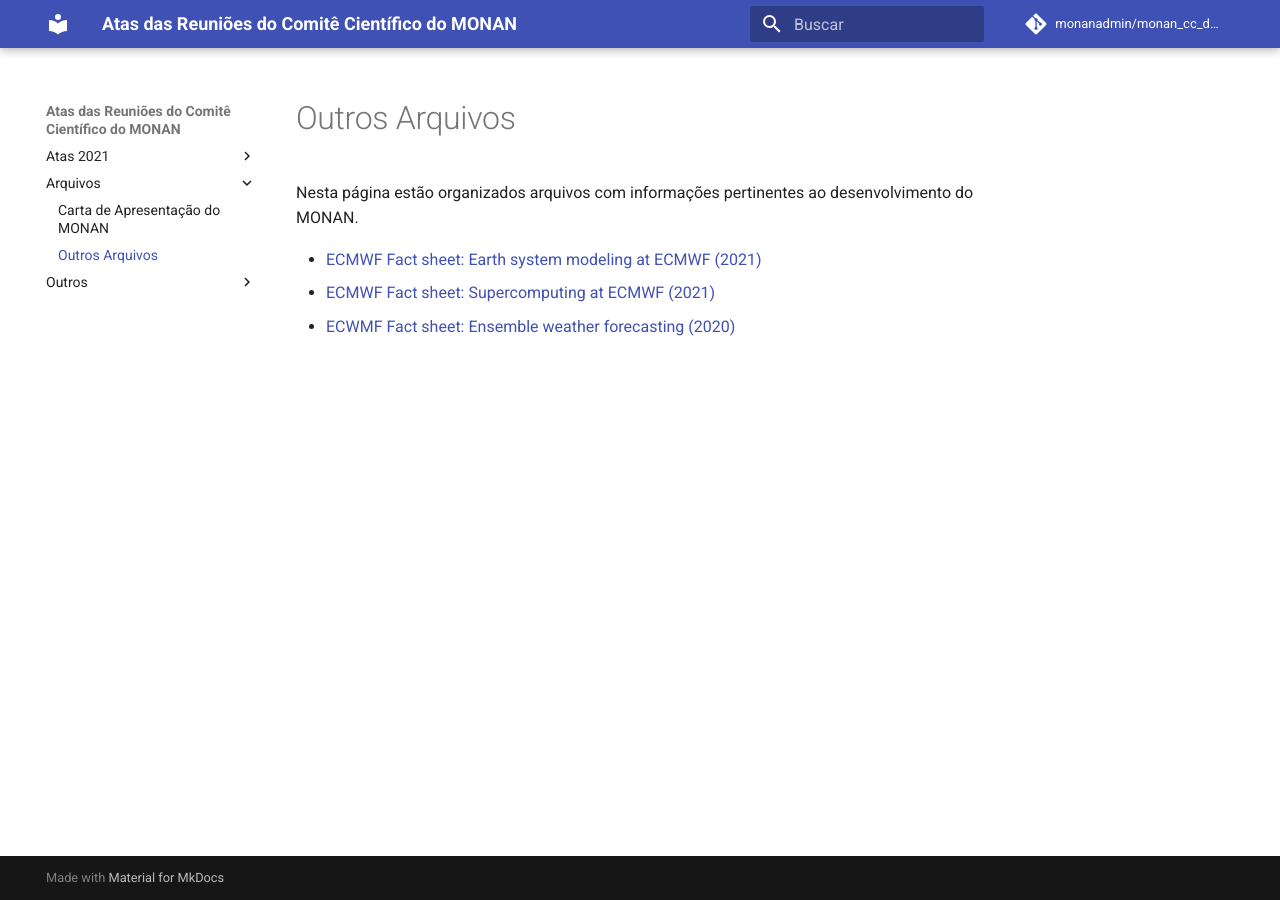
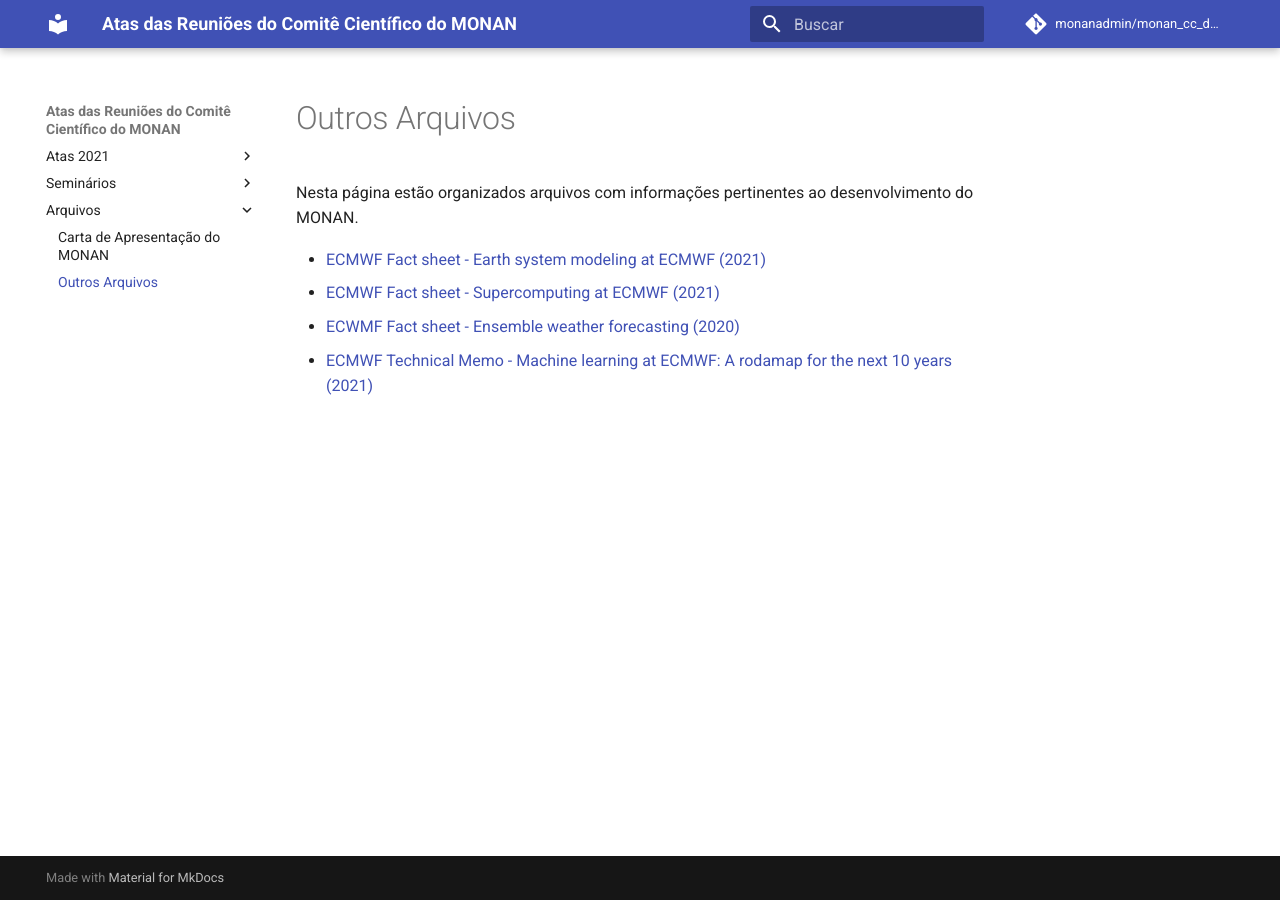
Before and after one commit to monanadmin/monan_cc_docs, an MkDocs documentation site: the page built from docs/outros_arquivos.md, in a window 1280 px wide. Built offline with MkDocs 1.6.1 and Material for MkDocs 9.7.7, drawn with Linux system fonts in a browser that asks for light colours; comment, search, counter and statistics services are not loaded.

Commit message:
Reorganizando e atualizando alguns arquivos

```diff
--- a/docs/outros_arquivos.md
+++ b/docs/outros_arquivos.md
@@ -2,6 +2,7 @@
 
 Nesta página estão organizados arquivos com informações pertinentes ao desenvolvimento do MONAN.
 
-* [ECMWF Fact sheet: Earth system modeling at ECMWF (2021)](https://drive.google.com/file/d/1DwO2pL2PSuxikQDwna5mz6Lzy6fku9nX/view?usp=sharing)
-* [ECMWF Fact sheet: Supercomputing at ECMWF (2021)](https://drive.google.com/file/d/1gj5H7qXBwQvvBhGD6PbhvoWTymWsd09c/view?usp=sharing)
-* [ECWMF Fact sheet: Ensemble weather forecasting (2020)](https://drive.google.com/file/d/170nBBMk5BYNgkTBQabgRctfk6SEkpux4/view?usp=sharing)
+* [ECMWF Fact sheet - Earth system modeling at ECMWF (2021)](https://drive.google.com/file/d/1DwO2pL2PSuxikQDwna5mz6Lzy6fku9nX/view?usp=sharing)
+* [ECMWF Fact sheet - Supercomputing at ECMWF (2021)](https://drive.google.com/file/d/1gj5H7qXBwQvvBhGD6PbhvoWTymWsd09c/view?usp=sharing)
+* [ECWMF Fact sheet - Ensemble weather forecasting (2020)](https://drive.google.com/file/d/170nBBMk5BYNgkTBQabgRctfk6SEkpux4/view?usp=sharing)
+* [ECMWF Technical Memo - Machine learning at ECMWF: A rodamap for the next 10 years (2021)](https://drive.google.com/file/d/1jsx0AaBqPWP3arhTncfoAZgpkKlN8TxK/view?usp=sharing)
--- a/mkdocs.yml
+++ b/mkdocs.yml
@@ -18,12 +18,12 @@
     - '06 de Dezembro de 2021': ata_cc_06_dezembro_2021.md
 #  - Atas 2022:
 #    - '28 de Março de 2022': ata_cc_28_marco_2022.md
+  - Seminários:
+    - 'ATOS-BULL': seminarios_atos_bull.md
+    - 'NVIDIA': seminarios_nvidia.md
   - Arquivos:
     - 'Carta de Apresentação do MONAN': carta_apres_monan.md
     - 'Outros Arquivos': outros_arquivos.md
-  - Outros:
-    - 'Seminário ATOS-BULL': seminarios_atos_bull.md
-    - 'Seminários NVIDIA': seminarios_nvidia.md
 
 # Configuration
 theme:
```
